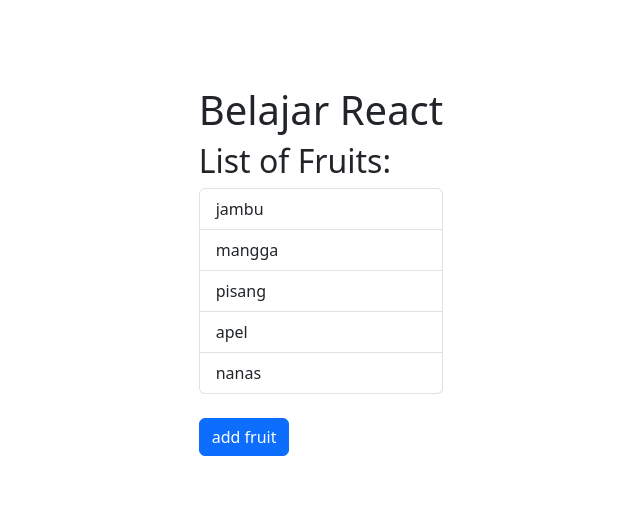
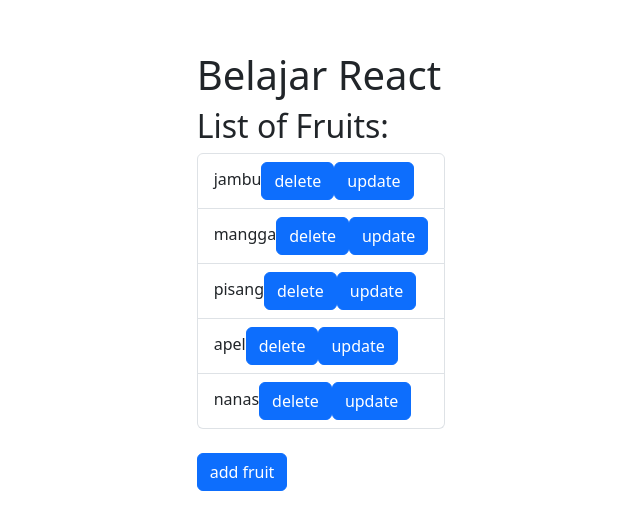
Before and after one commit to Ndhrbt1/coba-react, a React (Vite) app: page / in a window 1280 px wide. Shown: the part 129-658 px from the top of the page, without its empty margins (319-959 px from the left). Built offline with nearby package versions, Linux system fonts and the light colour scheme.

Commit message:
feat: delete & update fruit

```diff
--- a/src/components/Fruits.tsx
+++ b/src/components/Fruits.tsx
@@ -8,16 +8,45 @@
     "apel",
     "nanas",
   ]);
-  const newFruit = "alpukat";
+
   const addFruit = () => {
+    const newFruit = "alpukat";
     setFruits([newFruit, ...fruits]);
   };
+
+  const deleteFruit = (idFruit: number) => {
+    setFruits(fruits.filter((_, index) => index != idFruit));
+  };
+
+  const updateFruit = (idFruit: number) => {
+    const changeFruit = "markisa";
+    setFruits(
+      fruits.map((value, index) => (index == idFruit ? changeFruit : value))
+    );
+  };
+
   return (
     <>
       <h2>List of Fruits:</h2>
       <ul className="list-group">
-        {fruits.map((value) => (
-          <li className="list-group-item">{value}</li>
+        {fruits.map((value, index) => (
+          <li className="list-group-item">
+            {value}
+            <button
+              type="button"
+              className="btn btn-primary"
+              onClick={() => deleteFruit(index)}
+            >
+              delete
+            </button>
+            <button
+              type="button"
+              className="btn btn-primary"
+              onClick={() => updateFruit(index)}
+            >
+              update
+            </button>
+          </li>
         ))}
       </ul>
       <br />
```
